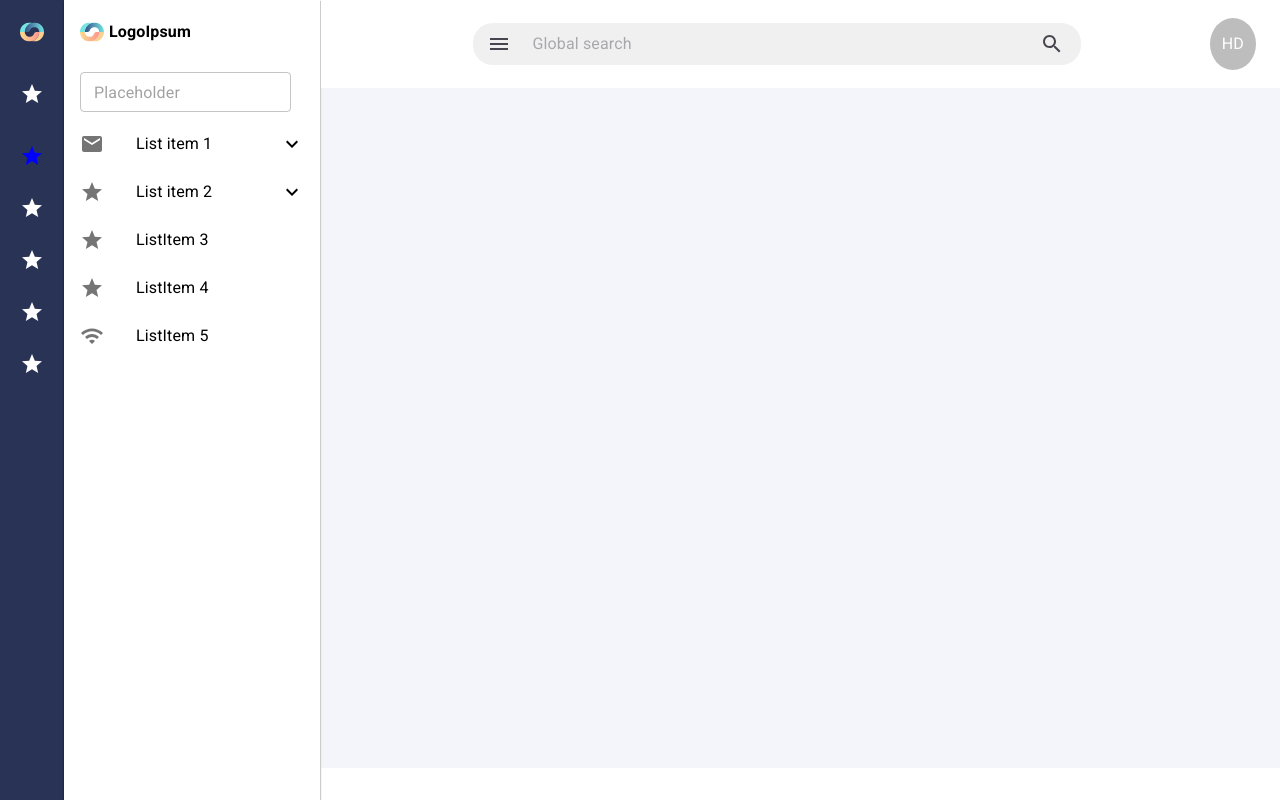
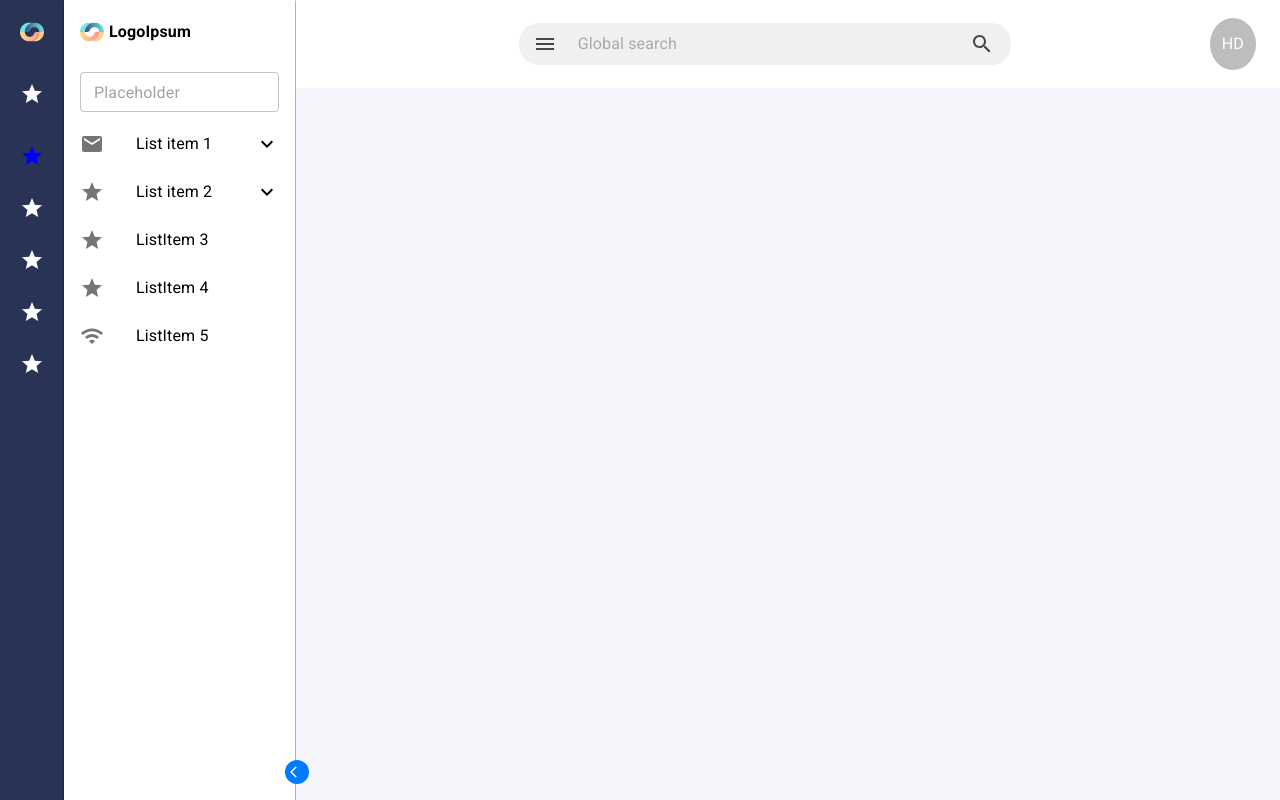
Before and after one commit to kedarlin/salesforce-screens, a React (Create React App) app: page / in a window 1280 px wide. Built offline with nearby package versions, Linux system fonts and the light colour scheme.

Commit message:
updated sidebar

```diff
--- a/src/components/navbar.js
+++ b/src/components/navbar.js
@@ -5,13 +5,12 @@ import Toolbar from '@mui/material/Toolbar';
 import IconButton from '@mui/material/IconButton';
 import InputBase from '@mui/material/InputBase';
 import SearchIcon from '@mui/icons-material/Search';
-import './style.css';
 import { Menu } from '@mui/icons-material';
-import { ListItemButton, ListItemText } from '@mui/material';
+import { ListItemText } from '@mui/material';
 
 export default function Navbar() {
     return (
-        <Box sx={{ flexGrow: 1 }}>
+        <Box>
             <AppBar position="sticky" sx={{ backgroundColor: "white", boxShadow: "none" }}>
                 <Toolbar sx={{ display: "flex", justifyContent: "space-between", padding: "12px 16px" }}>
                     <Box sx={{ flexGrow: 1 }} />
--- a/src/components/secondarySidebar.js
+++ b/src/components/secondarySidebar.js
@@ -2,11 +2,11 @@ import React from 'react'
 import SecondarySidebar1 from './secondarySidebars/secondarySidebar1'
 import SecondarySidebar2 from './secondarySidebars/secondarySidebar2';
 
-const SecondarySidebar = ({selectedIndex}) => {
+const SecondarySidebar = ({selectedIndex, open,  setOpen}) => {
     console.log(selectedIndex);
     switch(selectedIndex){
         case 1:
-            return <SecondarySidebar1 />
+            return <SecondarySidebar1 open={open} setOpen={setOpen}/>
         case 2:
             return <SecondarySidebar2 />
         default:
--- a/src/components/style.css
+++ /dev/null
@@ -1,14 +0,0 @@
-.search-bar-container {
-  display: flex;
-  flex-grow: 1;
-  align-items: center;
-  background-color: #ECE6F0;
-  border-radius: 20px;
-  padding: 4px 12px;
-  max-width: 600px;
-}
-
-.search-icon {
-  color: #49454F;
-  margin-right: 8px;
-}
--- a/src/pages/dashboard1.js
+++ b/src/pages/dashboard1.js
@@ -1,22 +1,68 @@
-import React, { useState } from 'react'
-import Sidebar from '../components/sidebar'
-import SecondarySidebar from '../components/secondarySidebar'
-import { Box } from '@mui/material'
-import Navbar from '../components/navbar'
+import React, { useEffect, useState } from 'react';
+import Sidebar from '../components/sidebar';
+import SecondarySidebar from '../components/secondarySidebar';
+import { Box, IconButton, List } from '@mui/material';
+import Navbar from '../components/navbar';
+import { ArrowBackIos, ArrowForwardIos } from '@mui/icons-material';
 
 const Dashboard1 = () => {
     const [selectedIndex, setSelectedIndex] = useState(1);
+    const [open, setOpen] = useState(true);
+
+    useEffect(() =>{
+        setOpen(true);
+    }, [selectedIndex]);
     return (
         <Box display="flex" height="100vh">
-            <Sidebar selectedIndex={selectedIndex} setSelectedIndex={setSelectedIndex}/>
-            <SecondarySidebar selectedIndex={selectedIndex} />
-            <Box sx={{ width: "100%"}}>
+            <Sidebar selectedIndex={selectedIndex} setSelectedIndex={setSelectedIndex} />
+
+            <Box
+                sx={{
+                    position: 'relative',
+                    height: "100%",
+                    width: open ? "300px" : 15,
+                    backgroundColor: '#f4f5fa',
+                    borderRight: '1px solid #ddd',
+                }}
+            >
+                <SecondarySidebar selectedIndex={selectedIndex} open={open} setOpen={setOpen} />
+
+                <IconButton size='small' edge='start'
+                    sx={{
+                        position: "absolute",
+                        bottom: 16,
+                        right: -14,
+                        zIndex: 1,
+                        backgroundColor: '#007bff',
+                        color: '#fff',
+                        padding: "5px",
+                        margin: "0",
+                    }}
+                    onClick={() => setOpen((prev) => !prev)}
+                >
+                    {open ? <ArrowBackIos  sx={{fontSize: "14px"}}/> : <ArrowForwardIos sx={{fontSize: "14px"}}/>}
+                </IconButton>
+            </Box>
+
+            <List
+                sx={{
+                    display: "flex",
+                    flexDirection: "column",
+                    height: "100%",
+                    width: "100%",
+                    padding: 0,
+                }}
+            >
                 <Navbar />
-                <Box sx={{ height: "85%", width: "100%", backgroundColor: "#f4f5fa" }}>
-                </Box>
-            </Box>
+                <Box
+                    sx={{
+                        flexGrow: 1,
+                        backgroundColor: "#f4f5fa",
+                    }}
+                />
+            </List>
         </Box>
-    )
-}
+    );
+};
 
-export default Dashboard1
+export default Dashboard1;
```
